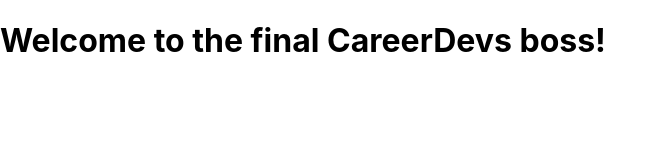
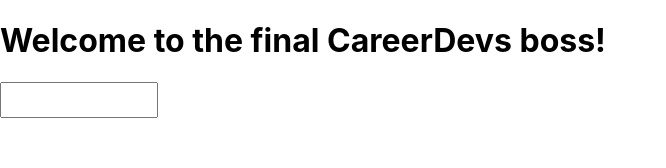
Before and after one commit to margueriteblair/Final-Microservices-Project, a React (Create React App) app in the folder frontend/: page / in a window 1280 px wide. Shown: the top 168 px of the page, without its empty margins (0-666 px from the left). Built offline with nearby package versions, Linux system fonts and the light colour scheme.

Commit message:
set up utils folder and another component

```diff
--- a/frontend/src/App.js
+++ b/frontend/src/App.js
@@ -2,10 +2,14 @@
 import './App.css';
 import './Components/Navbar'
 import Navbar from './Components/Navbar';
+import Input from './Components/Input';
 
 function App() {
   return (
+  <div>
     <Navbar/>
+    <Input/>
+  </div>
   );
 }
 
--- /dev/null
+++ b/frontend/src/Components/Input.js
@@ -0,0 +1,7 @@
+import React from 'react'
+
+export default function Input() {
+    return (
+        <input style={{width:150, height:30}}></input>
+    )
+}
```
